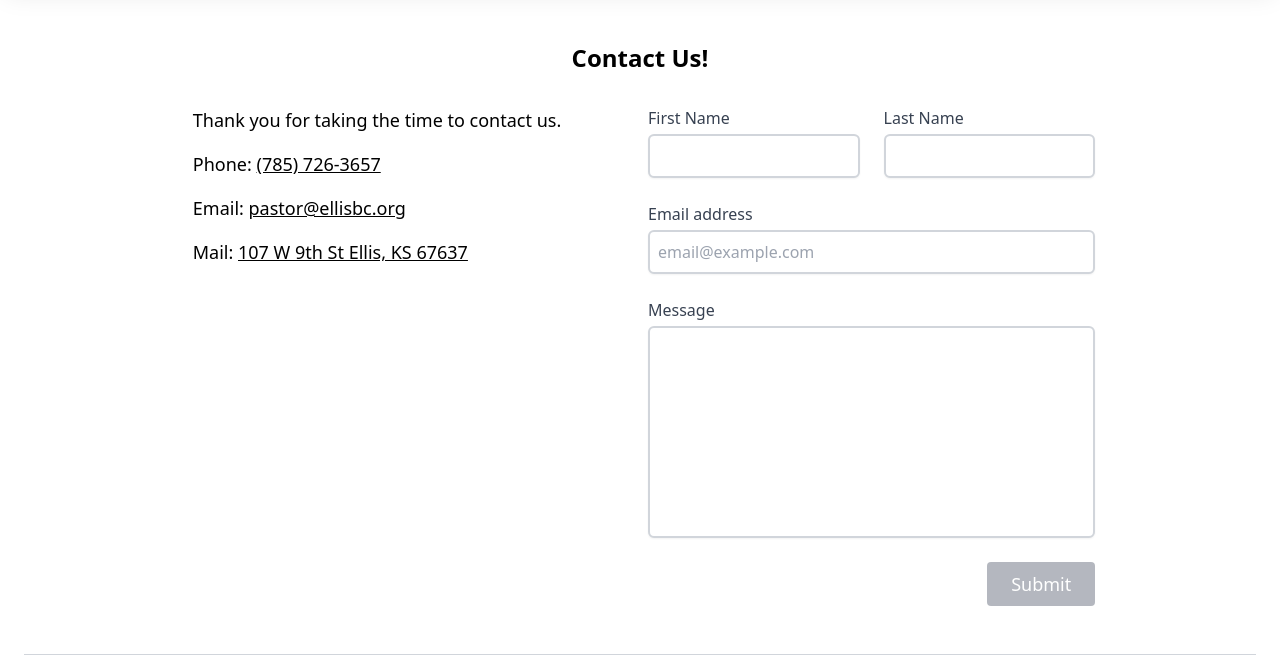
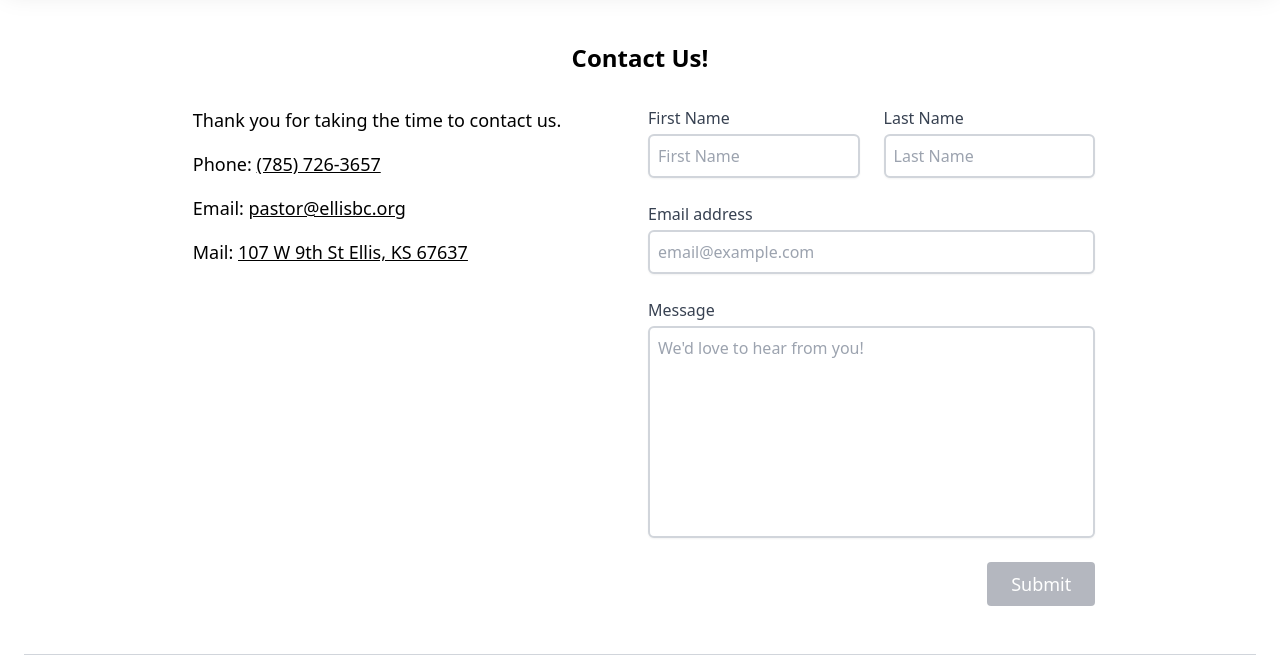
Before and after one commit to RaubJo/ellisbc, an Astro site: page /contact/us in a window 1280 px wide. Shown: the part 118-778 px from the top of the page. Built offline with nearby package versions, Linux system fonts and the light colour scheme; Astro itself is replaced by a stand-in of ours.

Commit message:
Clear form after submitting, add placeholders.

```diff
--- a/src/components/SimpleContactForm.jsx
+++ b/src/components/SimpleContactForm.jsx
@@ -1,7 +1,7 @@
 import { Component } from "react";
 import emailjs from '@emailjs/browser';
 import classNames from "classnames";
-import { isBoolean, isEmpty, isNull, forEach, isUndefined, each, every } from "lodash";
+import { isEmpty, every } from "lodash";
 import { ToastContainer, toast } from "react-toastify";
 import 'react-toastify/dist/ReactToastify.css';
 
@@ -14,10 +14,10 @@ export default class extends Component
             submitting: false,
             error: { },
             form: {
-                first_name: null,
-                last_name: null,
-                email: null,
-                message: null
+                first_name: '',
+                last_name: '',
+                email: '',
+                message: ''
             },
             config: {
                 service_id: 'service_yscbhkb',
@@ -41,10 +41,10 @@ export default class extends Component
     clear() {
         this.setState({
             form: {
-                first_name: null,
-                last_name: null,
-                email: null,
-                message: null
+                first_name: '',
+                last_name: '',
+                email: '',
+                message: ''
             },
         });
     }
@@ -87,7 +87,6 @@ export default class extends Component
 
         emailjs.send(this.state.config.service_id, this.state.config.template_id, this.state.form, this.state.config.user_id)
             .then((result) => {
-                this.clear()
                 toast.success('Form submitted successfully!', {
                     position: "bottom-right",
                     autoClose: 4000,
@@ -110,6 +109,9 @@ export default class extends Component
                     theme: "light",
                 });
             })
+            .finally(()=>{
+                this.clear()
+            })
 
         this.setState({ submitting: false})
 
@@ -129,9 +131,10 @@ export default class extends Component
                                     <input
                                         type="text"
                                         id="first_name"
-                                        placeholder=""
+                                        placeholder="First Name"
                                         className={classNames(this.state.styles.default, this.state.styles.focus, this.state.styles.hover)}
-                                        onBlur={this.handle}
+                                        onChange={this.handle}
+                                        value={this.state.form.first_name}
                                         required
                                     />
                                 </label>
@@ -140,10 +143,11 @@ export default class extends Component
                                     <span className="text-gray-700">Last Name</span>
                                     <input
                                         type="text"
-                                        placeholder=""
+                                        placeholder="Last Name"
                                         id="last_name"
-                                        onBlur={this.handle}
+                                        onChange={this.handle}
                                         className={classNames(this.state.styles.default, this.state.styles.focus, this.state.styles.hover)}
+                                        value={this.state.form.last_name}
                                         required
                                     />
                                 </label>
@@ -156,9 +160,10 @@ export default class extends Component
                                 <input
                                     type="email"
                                     placeholder="email@example.com"
-                                    onBlur={this.handle}
+                                    onChange={this.handle}
                                     id="email"
                                     className={classNames(this.state.styles.default, this.state.styles.focus, this.state.styles.hover)}
+                                    value={this.state.form.email}
                                     required
                                 />
                             </label>
@@ -168,8 +173,10 @@ export default class extends Component
                                 <textarea
                                     rows="8"
                                     id="message"
+                                    placeholder="We'd love to hear from you!"
                                     onChange={this.handle}
                                     className={classNames('resize-none', this.state.styles.default, this.state.styles.focus, this.state.styles.hover)}
+                                    value={this.state.form.message}
                                     required
                                 >
                             </textarea>
```
